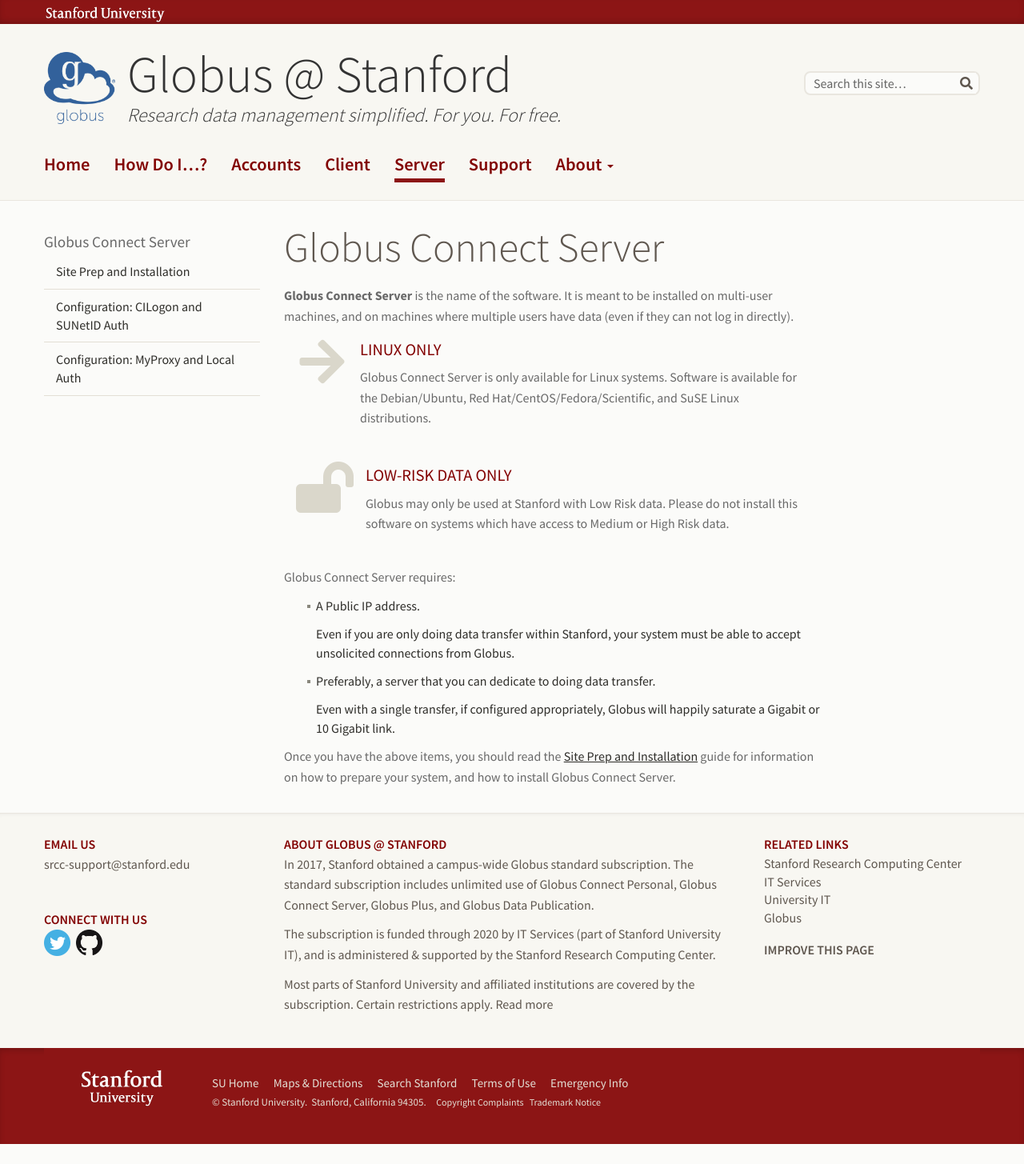
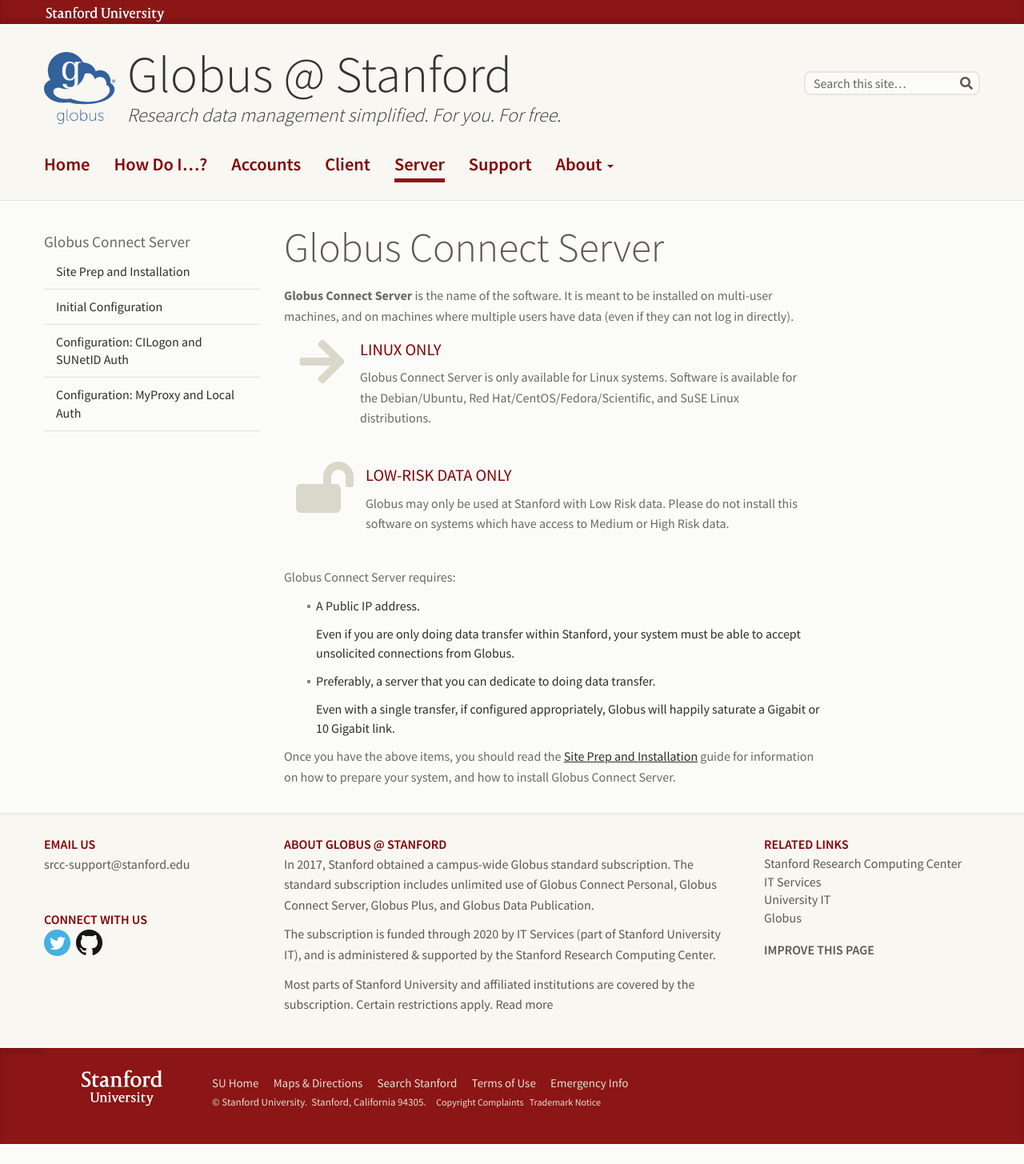
Before and after one commit to stanford-rc/globus.stanford.edu, a Jekyll site: the page built from server.md, in a window 1280 px wide. Shown: the whole page at 80% size. Built offline with Jekyll 4.4.1, drawn with Linux system fonts in a browser that asks for light colours; nearby versions of some CDN libraries.

Commit message:
Server initial config will be a separate page

```diff
--- a/_data/toc.yaml
+++ b/_data/toc.yaml
@@ -55,6 +55,8 @@
   items:
     - name: "Site Prep and Installation"
       target: "server/install"
+    - name: "Initial Configuration"
+      target: "server/configure"
     - name: "Configuration: CILogon and SUNetID Auth"
       target: "server/cilogon"
     - name: "Configuration: MyProxy and Local Auth"
```
